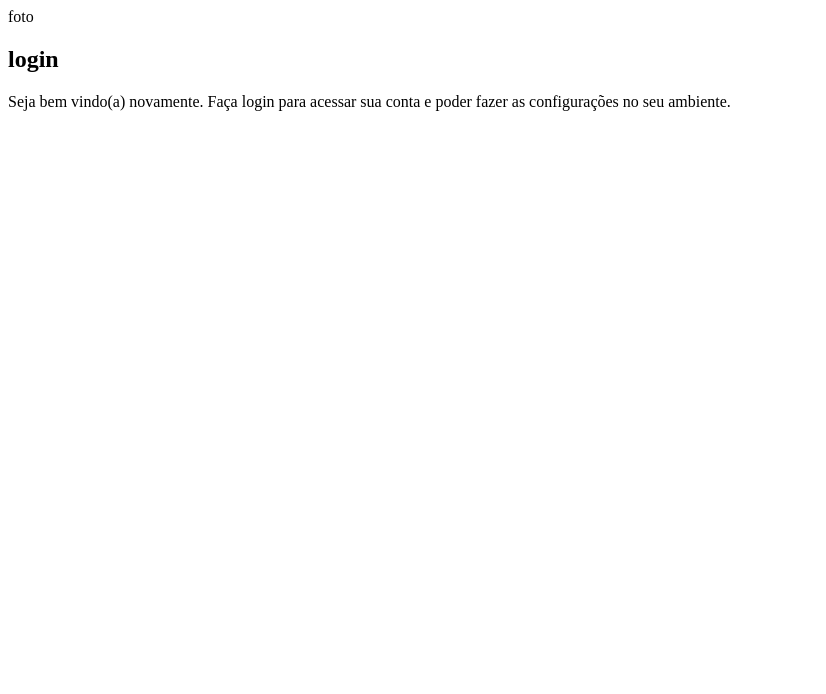
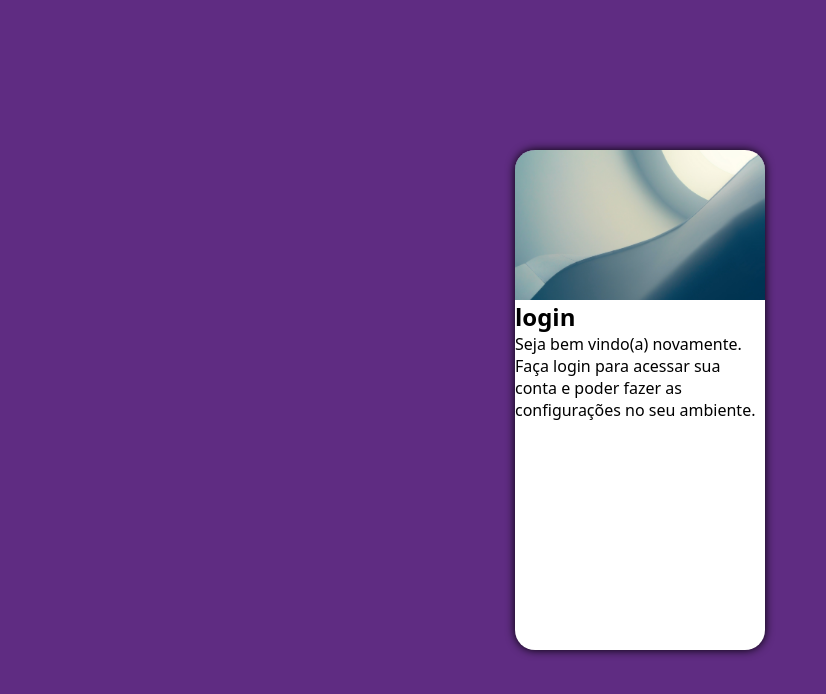
Before and after one commit to handricsom1998/projeto-login, a plain HTML site: page index.html in a window 1280 px wide. Shown: the whole page, without its empty margins (0-826 px from the left). Drawn offline with Linux system fonts and the light colour scheme.

Commit message:
criei a tela de login

```diff
--- a/estilo/style.css
+++ b/estilo/style.css
@@ -5,3 +5,50 @@ Plaeta de cores
     Verde:#49a09d
     Lilás:#5f2c82
 */
+
+* {
+    font-family: system-ui, -apple-system, BlinkMacSystemFont, 'Segoe UI', Roboto, Oxygen, Ubuntu, Cantarell, 'Open Sans', 'Helvetica Neue', sans-serif;
+    margin: 0px;
+    padding: 0px;
+    box-sizing: border-box;
+}
+
+body, html {
+    background-color: #5f2c82;
+    height: 100vh;
+    width: 100vw;
+}
+
+main {
+    position: relative;
+    height: 100vh;
+    width: 100vw;
+}
+
+section#login {
+    position: absolute;
+    top: 50%;
+    left: 50%;
+    transform: translate(-50%, -50%);
+    overflow: hidden;
+
+
+    background-color: white;
+    width: 250px;
+    height: 500px;
+    border-radius: 20px;
+    box-shadow: 0px 0px 10px black
+
+}
+
+section#login > div#imagem {
+    background: #5f2c82 url(../imagens/pexels-johannes-plenio-1103970.jpg) no-repeat;
+    background-size: cover;
+    height: 150px;
+    display: block;
+}
+
+section#login > div#formulario {
+    padding: 10px;
+    display: block;
+}
--- a/index.html
+++ b/index.html
@@ -12,7 +12,7 @@
     <main>
         <section id="login">
             <div id="imagem">
-                foto
+
             </div>
             <div id="formulário">
                 <h1>login</h1>
```
